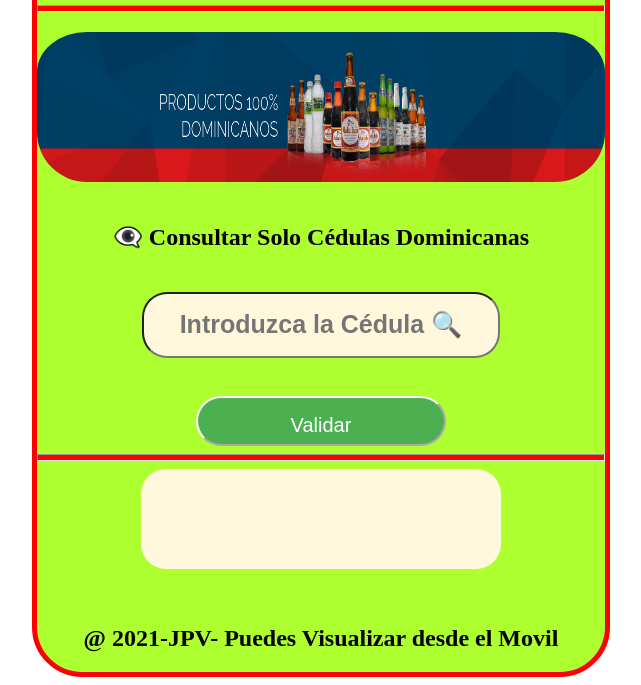
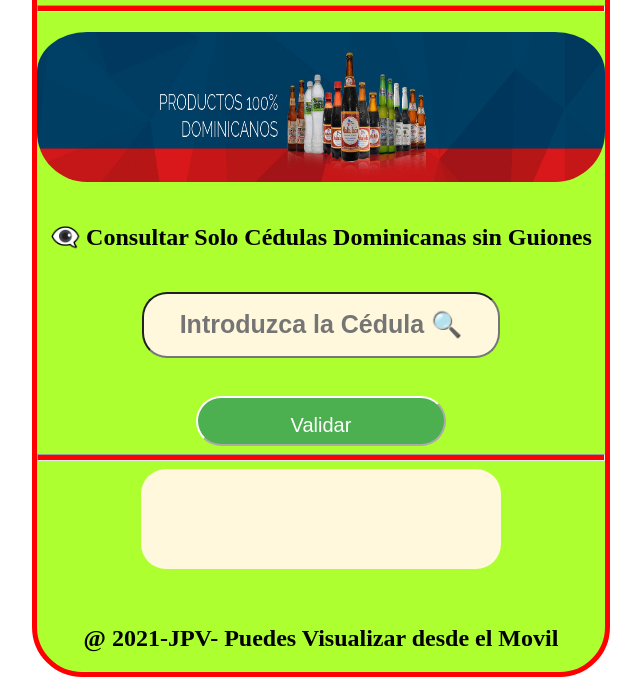
Before and after one commit to JUANCITOPENA/Consultar_Cedula, a plain HTML site: page index.html in a window 1280 px wide. Shown: the part 253-938 px from the top of the page, without its empty margins (319-960 px from the left). Drawn offline with Linux system fonts and the light colour scheme.

Commit message:
Actualizacion ( Sin Guiones )

```diff
--- a/index.html
+++ b/index.html
@@ -34,7 +34,7 @@
             <img class="mySlides" src="img/img4.png">
 
             <div class="titulo">
-                <h2>👁‍🗨 Consultar Solo Cédulas Dominicanas</h2>
+                <h2>👁‍🗨 Consultar Solo Cédulas Dominicanas sin Guiones</h2>
             </div>
 
             <div class="caja">
```
